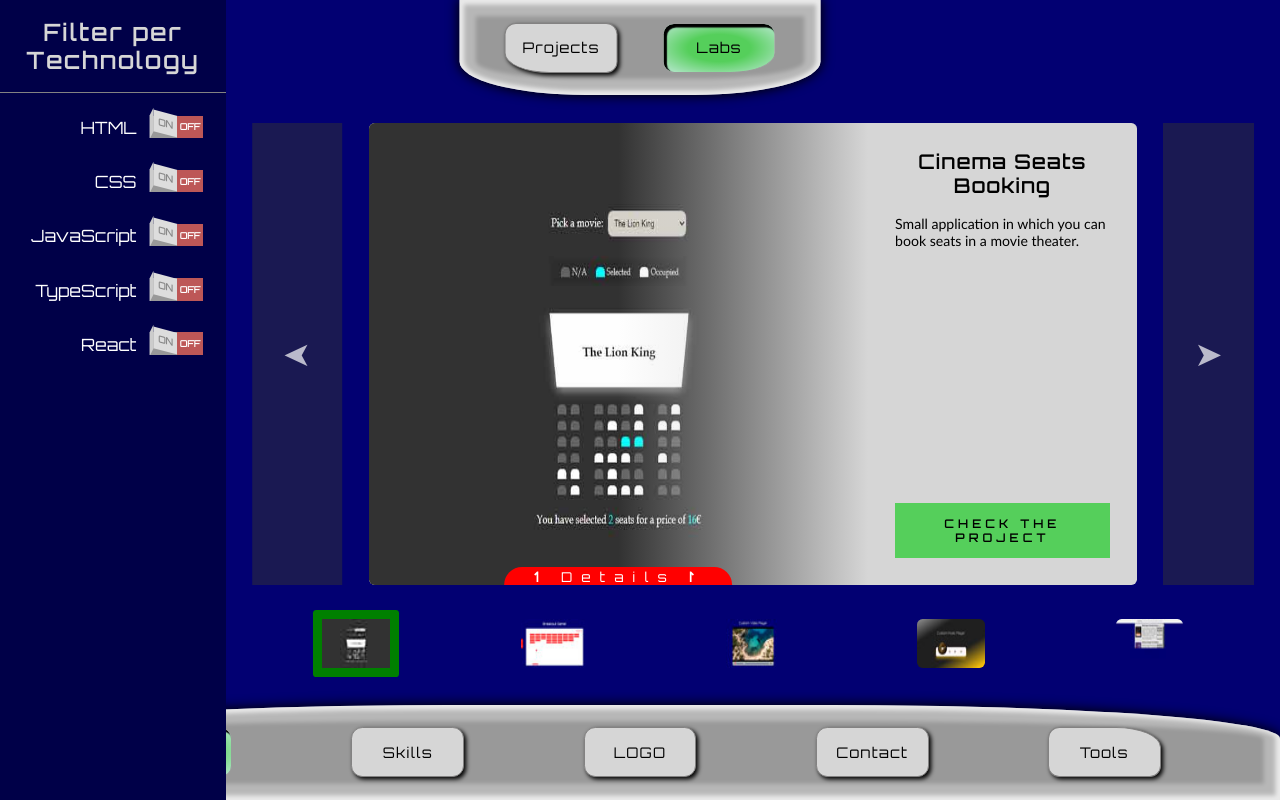
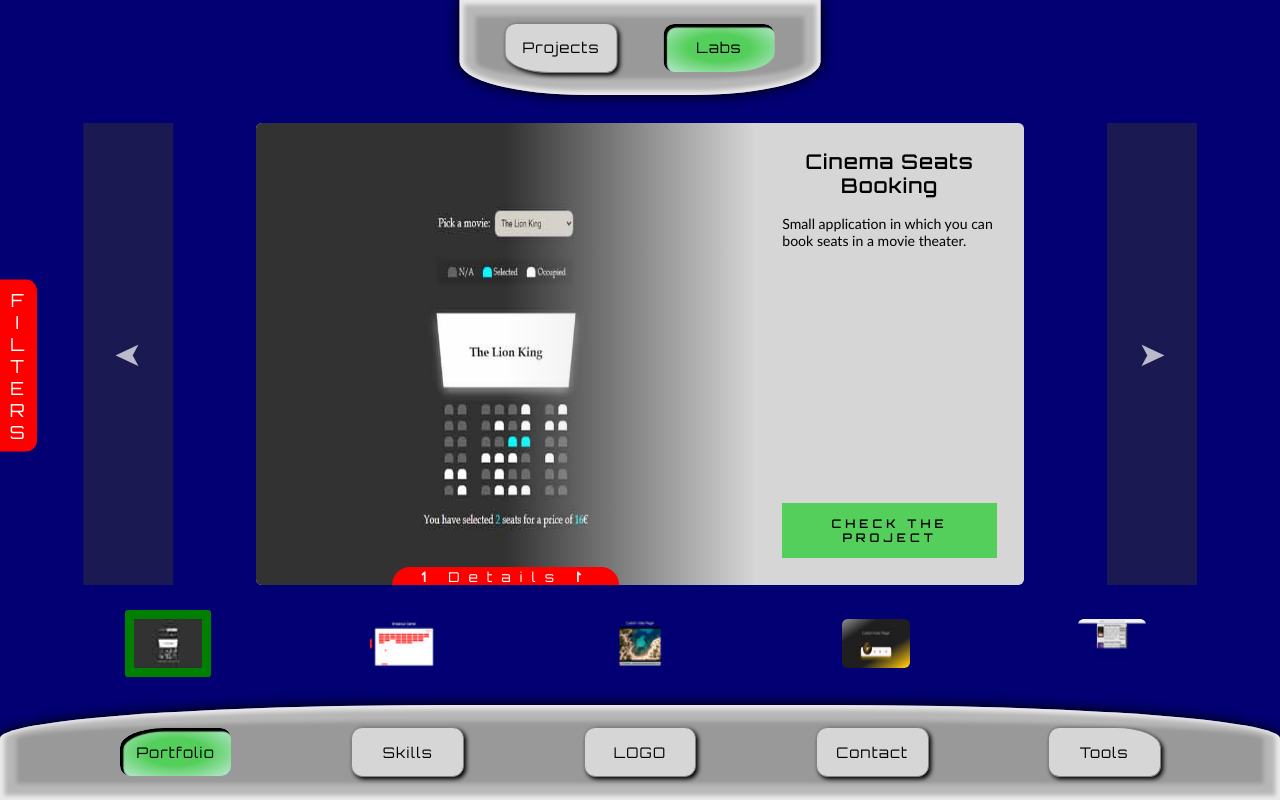
Before and after one commit to Joaquin-M2/portfolio-website, a Next.js app: page /portfolio/labs in a window 1280 px wide. Built offline with nearby package versions, Linux system fonts and the light colour scheme.

Commit message:
Remove buggy responsive styling to FiltersBar

```diff
--- a/src/components/FiltersBar/FiltersBar.tsx
+++ b/src/components/FiltersBar/FiltersBar.tsx
@@ -1,9 +1,9 @@
-'use client';
+"use client";
 
-import { useRef, useEffect, useState } from 'react';
-import FilterButton from './FilterButton/FilterButton';
+import { useRef, useEffect, useState } from "react";
+import FilterButton from "./FilterButton/FilterButton";
 
-import styles from './filtersBar.module.scss';
+import styles from "./filtersBar.module.scss";
 
 export default function FiltersBar(props) {
   const toggleButton = useRef<HTMLInputElement>();
@@ -25,17 +25,11 @@ export default function FiltersBar(props) {
     return allTechFilters;
   }
 
-  /////////////////////////////
-  // RESPONSIVE FUNCTIONALITY
-
   useEffect(() => {
-    if (window.innerWidth > 1279) {
-      setButtonIsChecked(false);
-    }
-    if (window.innerWidth <= 1279 && toggleButton.current.checked === false) {
-      blackSail.current.style.display = 'block';
+    if (toggleButton.current.checked === false) {
+      blackSail.current.style.display = "block";
     } else {
-      blackSail.current.style.display = 'none';
+      blackSail.current.style.display = "none";
     }
   }, [buttonIsChecked]);
 
@@ -44,9 +38,9 @@ export default function FiltersBar(props) {
       <input
         ref={toggleButton}
         className={styles.FiltersPanelCheckbox}
-        type='checkbox'
-        id='filters-panel'
-        name='slider-filters-panel'
+        type="checkbox"
+        id="filters-panel"
+        name="slider-filters-panel"
         checked={buttonIsChecked}
         onChange={() => {
           setButtonIsChecked((prevState) => !prevState);
@@ -55,7 +49,7 @@ export default function FiltersBar(props) {
       <aside className={`${styles.FiltersBar} ${props.additionalStyles}`}>
         <label
           className={styles.FiltersPanelButton}
-          htmlFor='filters-panel'
+          htmlFor="filters-panel"
         ></label>
         <h3 className={styles.FiltersBar_Title}>Filter per Technology</h3>
         <ul className={styles.FiltersBar_List}>
--- a/src/components/FiltersBar/filtersBar.module.scss
+++ b/src/components/FiltersBar/filtersBar.module.scss
@@ -1,7 +1,8 @@
-@import '../../sass/abstracts/variables.scss';
-@import '../../sass/abstracts/mixins.scss';
+@import "../../sass/abstracts/variables.scss";
+@import "../../sass/abstracts/mixins.scss";
 
 .FiltersBar {
+  position: absolute;
   left: 0;
 
   display: flex;
@@ -17,11 +18,6 @@
   z-index: 2;
 
   transition: all 0.5s ease-out;
-
-  @include responsiveDesign(1280) {
-    position: fixed;
-    left: 0;
-  }
 
   @include responsiveDesign(500) {
     width: 24rem;
@@ -73,7 +69,6 @@
 
 .FiltersPanelCheckbox {
   display: none;
-  @include responsiveDesign(1280) {
   &:checked ~ .FiltersBar {
     width: 0rem;
     transform: translateX(-100%);
@@ -83,17 +78,16 @@
     }
 
     & .FiltersPanelButton::after {
-        content: 'FILTERS';
+      content: "FILTERS";
       display: block;
       writing-mode: vertical-rl;
       text-orientation: upright;
     }
   }
 }
-}
 
 .FiltersPanelButton {
-  display: none;
+  display: block;
   position: absolute;
   top: 50%;
   transform: translateY(-70%);
@@ -106,19 +100,15 @@
   border-radius: 0 1rem 1rem 0;
   z-index: 2;
 
-  @include responsiveDesign(1280) {
-    display: block;
-  }
-
   &::after {
-    content: 'FILTERS';
+    content: "FILTERS";
     display: block;
     writing-mode: vertical-rl;
     text-orientation: upright;
     transition: all 0.5s ease-out;
 
     @include responsiveDesign(800) {
-      content: 'FILTERS';
+      content: "FILTERS";
       display: block;
       writing-mode: vertical-rl;
       text-orientation: upright;
```
Lines whose indentation alone changed are shown as unchanged.
